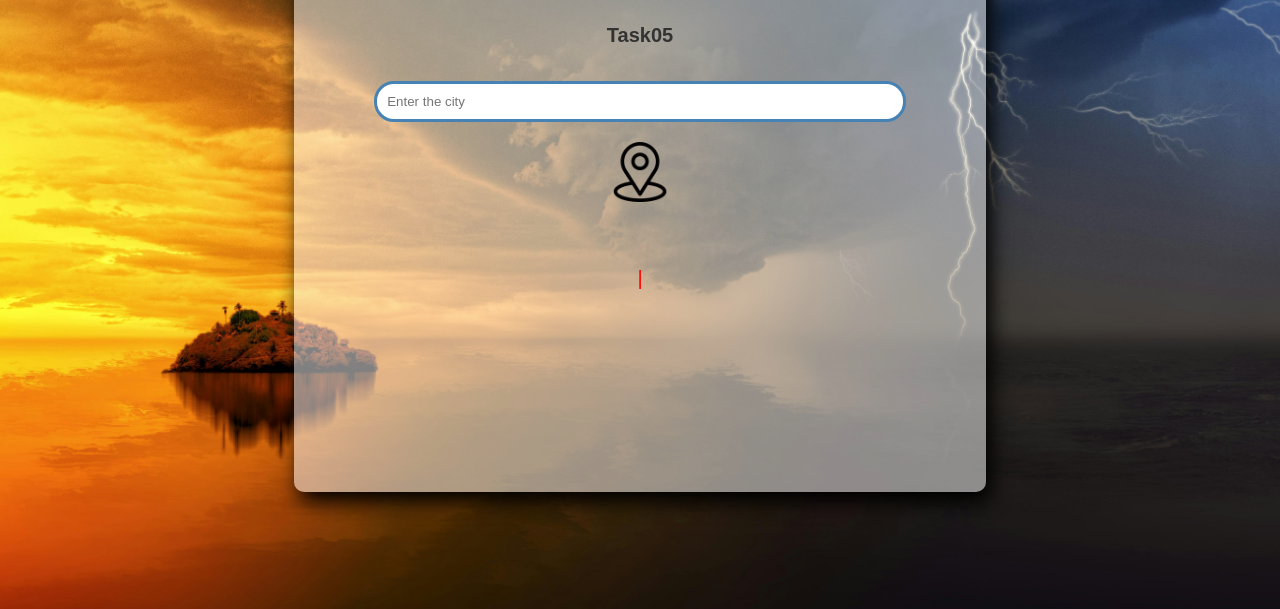
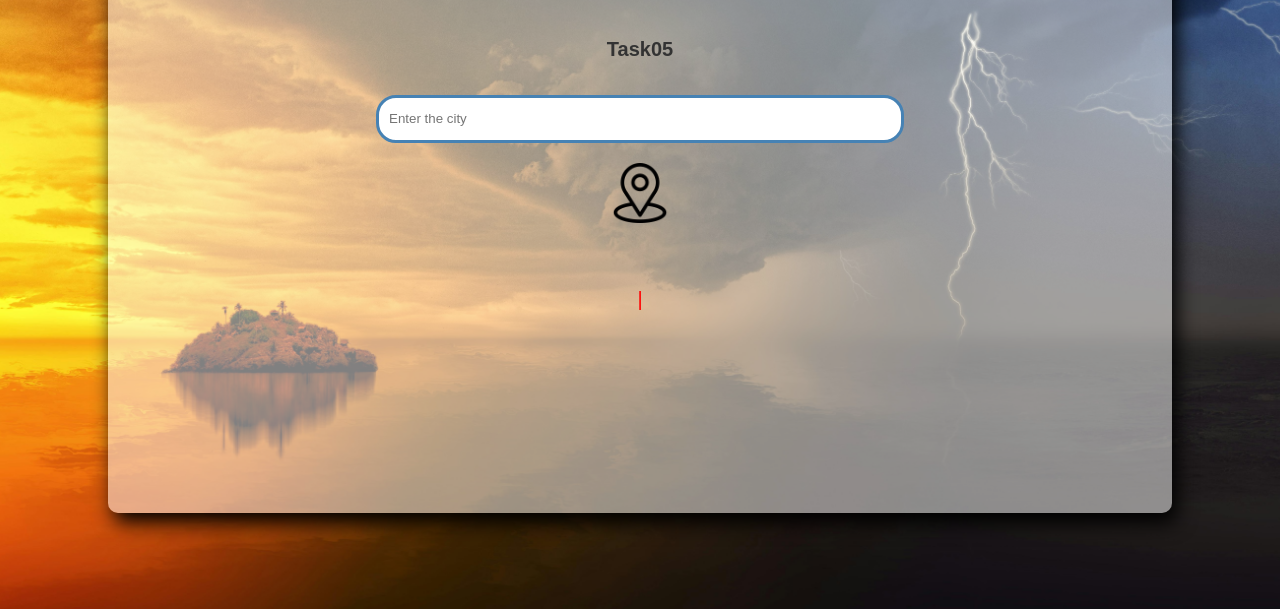
Before and after one commit to kelvinmacharia254/PRODIGY_WD_05, a plain HTML site: page index.html in a window 1280 px wide. Shown: the part 207-816 px from the top of the page. Drawn offline with Linux system fonts and the light colour scheme.

Commit message:
fix squizing of div container

```diff
--- a/css/styles.css
+++ b/css/styles.css
@@ -7,36 +7,41 @@ html {
 }
 
 body {
+    font-size: 2rem;
+    font-size: 1.6rem;
     display: flex;
     justify-content: center;
     align-items: center;
     font-family: "Montserrat", sans-serif;
     background-image: url("../images/pexels-johannes-plenio-1118873.jpg");
     line-height: 1.6;
-    height: 100vh; /* Stretch the background to cover the whole viewport */
+    max-height: 100vh; /* Stretch the background to cover the whole viewport */
     background-position: center;
     background-repeat: no-repeat;
     background-size: cover;
 }
 
 #search {
+    width: 50%;
     display: block;
     margin: 10px auto;
     padding: 1rem;
-    width: 80%;
+    line-height: 1.6;
     border-radius: 2rem;
     outline: none;
     border: 3px solid steelblue;
 }
 
 .container {
-    min-width: 50%;
+    flex-grow: 1;   /* Prevents the item from growing */
+    flex-shrink: 0; /* Prevents the item from shrinking */
+    flex-basis: auto;
     background-color: rgba(255, 255, 255, 0.5);
     display: flex;
     flex-direction: column;
     align-items: center;
     justify-content: center;
-    margin: 100px auto;
+    margin:  10rem;
     border-radius: 10px;
     padding: 3rem;
     box-shadow: 5px 10px 20px black;
```
